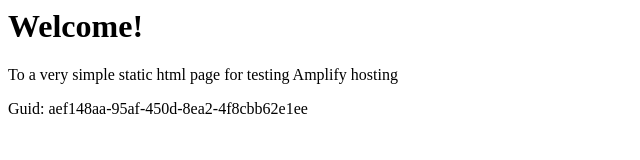
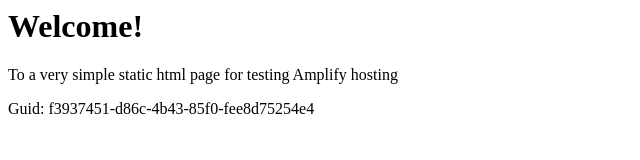
Before and after one commit to aws-aemilia-gru/Github-PR-Commit-Integration-Test-DoNotTouch-GitHubWebhookPushCanaryTest-v1-preprod-sa-east-1, a website: page src/index.html in a window 1280 px wide. Shown: the full height of the page, 0-640 px from the left. Drawn offline with Linux system fonts and the light colour scheme.

Commit message:
commit from integ tests

```diff
--- a/src/index.html
+++ b/src/index.html
@@ -12,6 +12,6 @@
 <body>
     <h1>Welcome!</h1>
     <p>To a very simple static html page for testing Amplify hosting</p>
-    <p>Guid: aef148aa-95af-450d-8ea2-4f8cbb62e1ee</p></body>
+    <p>Guid: f3937451-d86c-4b43-85f0-fee8d75254e4</p></body>
 
 </html>
```
